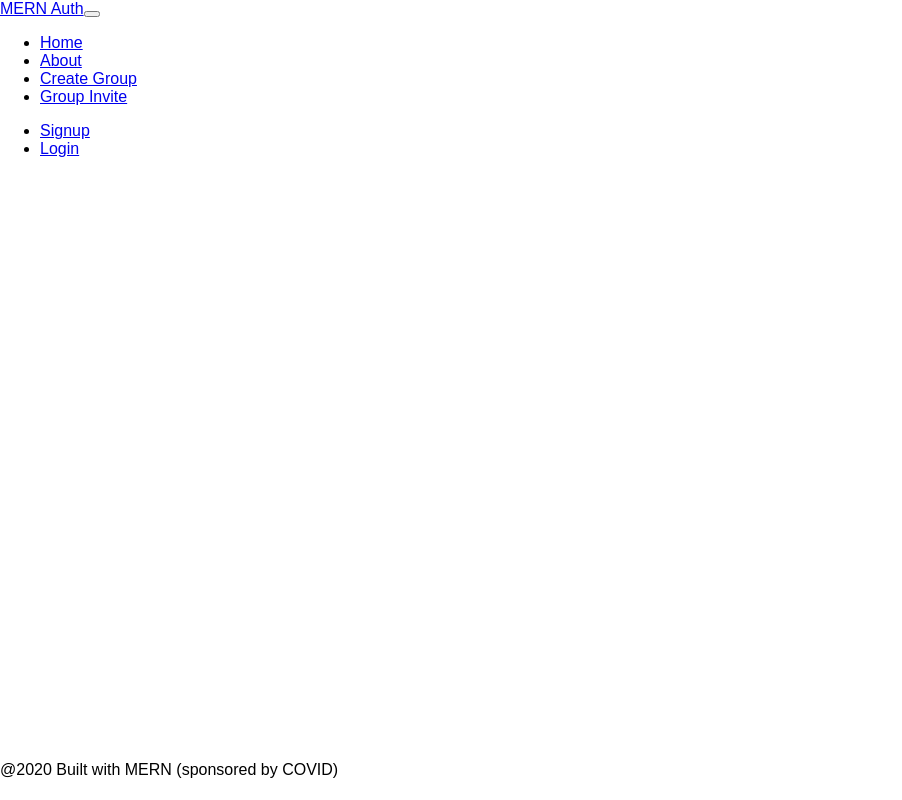
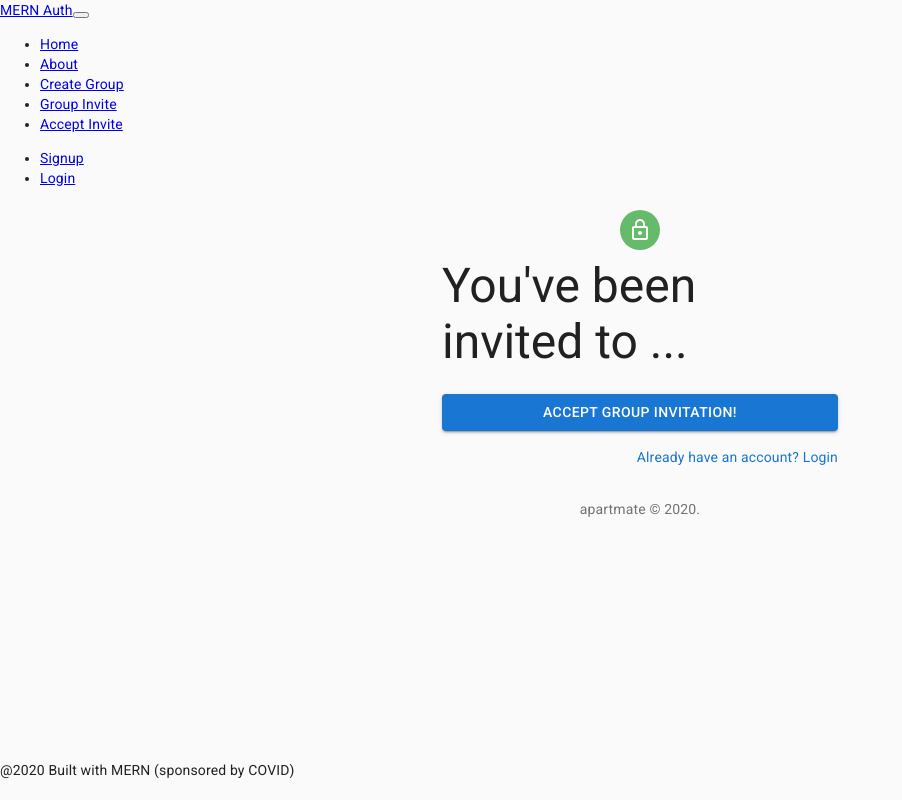
Before and after one commit to BGoldenberg161/ApartMate-Frontend, a React (Create React App) app: page /acceptinvite in a window 1280 px wide. Shown: the whole page, without its empty margins (0-902 px from the left). Built offline with nearby package versions, Linux system fonts and the light colour scheme; the HTML template or start-up script is replaced by a standard one.

Commit message:
[Accepting Group Invite Component] Basic CSS has been added. Need to add a bit more.

```diff
--- a/src/App.js
+++ b/src/App.js
@@ -12,6 +12,7 @@ import NavBar from './components/Navbar'
 import './App.css';
 import CreateGroup from './components/CreateGroup';
 import GroupUrl from './components/GroupUrl';
+import AcceptInvite from './components/AcceptInvite'
 
 import { createMuiTheme } from '@material-ui/core/styles';
 import { ThemeProvider } from '@material-ui/styles';
@@ -85,6 +86,7 @@ function App() {
           <Route exact path="/" component={ HomePage } />
           <Route path="/creategroup" component={ CreateGroup }/>
           <Route path="/groupurl" component={ GroupUrl } />
+          <Route path="/acceptinvite" component={ AcceptInvite }/>
         </Switch>
       </div>
       <Footer />
--- a/src/components/CreateGroup.js
+++ b/src/components/AcceptInvite.js
@@ -55,7 +55,7 @@ const useStyles = makeStyles((theme) => ({
   },
 }));
 
-const CreateGroup = (props) => {
+const AcceptInvite = (props) => {
     const [groupName, setGroupName] = useState('')
 
     const classes = useStyles();
@@ -87,24 +87,9 @@ const CreateGroup = (props) => {
         </Avatar>
         {/* missing avatar logo here */}
         <Typography component="h1" variant="h3">
-          Welcome, <div style={{textAlign: center}}>Alpha</div>
-          {/* missing center text here */}
-          <br />
+            You've been invited to ...
         </Typography>
         <form onSubmit={handleSubmit} className={classes.form}>
-          <TextField
-            label="Group Name"
-            type="groupName"
-            name="groupName"
-            value={groupName}
-            onChange={handleGroupName}
-            variant="outlined"
-            margin="normal"
-            required
-            fullWidth
-            autoFocus
-            color="secondary"
-          />
           {/* add a design to button  */}
           <Button
             type="submit"
@@ -113,15 +98,24 @@ const CreateGroup = (props) => {
             color="primary"
             className={classes.submit}
           >
-            Create your group!
+            Accept Group Invitation!
           </Button>
+          <Grid container>
+            <Grid item xs>
+            </Grid>
+            <Grid item>
+                <Link href="http://localhost:3000/login" variant="body2">
+                {"Already have an account? Login"}
+                </Link>
+            </Grid>
+            </Grid>
         </form>
       </div>
-      <Box mt={8}>
+      <Box mt={4}>
         <Copyright />
       </Box>
     </Container>
   );
 }
 
-export default CreateGroup;
+export default AcceptInvite;
--- a/src/components/GroupUrl.js
+++ b/src/components/GroupUrl.js
@@ -118,7 +118,7 @@ const GroupUrl = (props) => {
           </Button>
         </form>
       </div>
-      <Box mt={8}>
+      <Box mt={4}>
         <Copyright />
       </Box>
     </Container>
--- a/src/components/Navbar.js
+++ b/src/components/Navbar.js
@@ -23,6 +23,9 @@ const NavBar = (props) => {
                         </li>
                         <li className="nav-item">
                             <NavLink className="nav-link" to="/groupurl">Group Invite</NavLink>
+                        </li>
+                        <li className="nav-item">
+                            <NavLink className="nav-link" to="/acceptinvite">Accept Invite</NavLink>
                         </li>
                     </ul>
                     {
```
